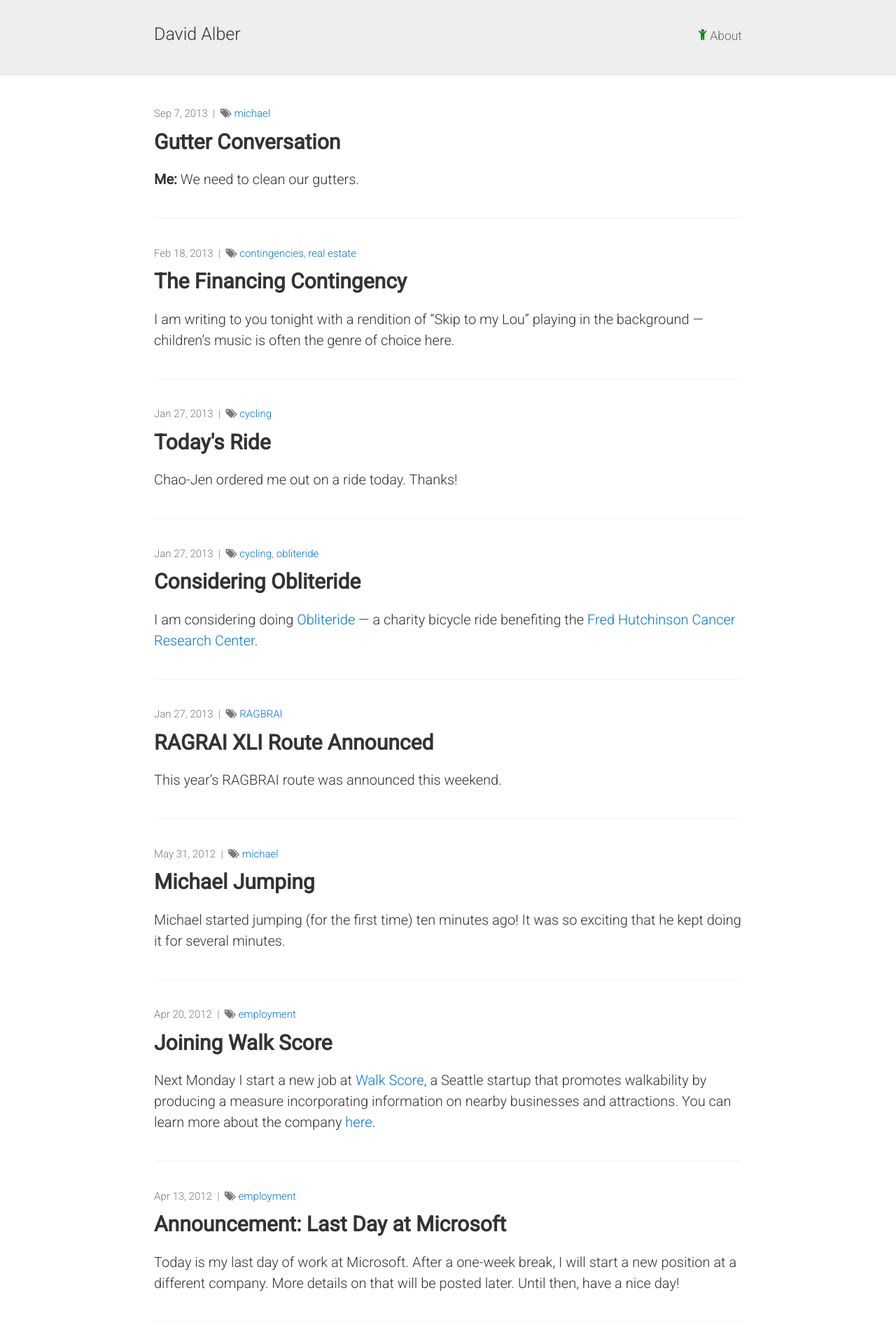
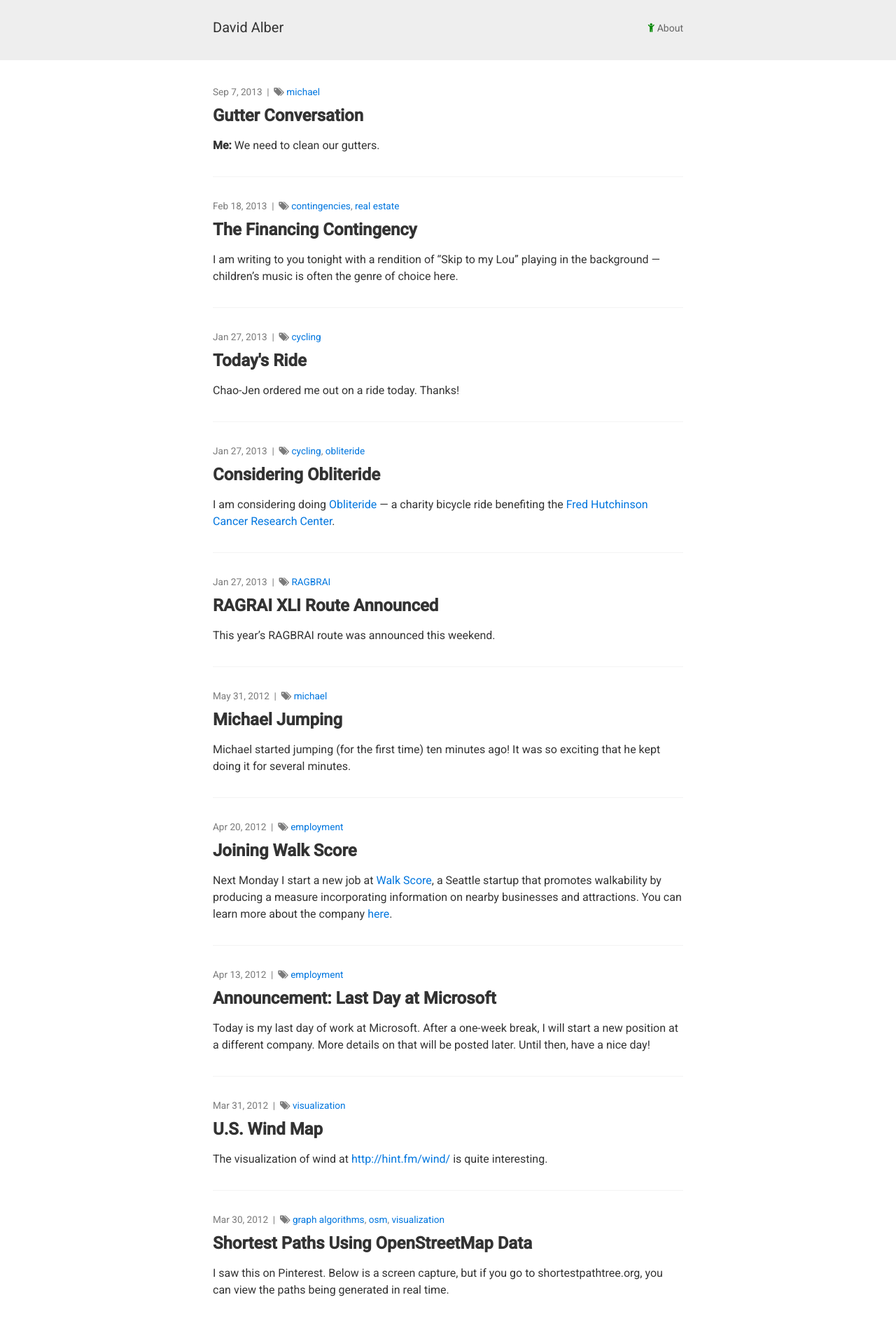
Before and after one commit to davidalber/davidalber.github.io, a Jekyll site: the page built from index.html, in a window 1280 px wide. Shown: the top 1920 px of the page at 70% size. Built offline with Jekyll 4.4.1, drawn with Linux system fonts in a browser that asks for light colours; the list of posts is cut into pages by our own code.

Commit message:
Using heavier fonts and tweaking sizes

```diff
--- a/_includes/head.html
+++ b/_includes/head.html
@@ -14,7 +14,7 @@
 
     <!-- Fonts -->
     <link href="https://maxcdn.bootstrapcdn.com/font-awesome/4.7.0/css/font-awesome.min.css" rel="stylesheet">
-    <link href="https://fonts.googleapis.com/css?family=Roboto:300,400" rel="stylesheet">
+    <link href="https://fonts.googleapis.com/css?family=Roboto:400,500" rel="stylesheet">
 
     {% if site.show_social_icons or site.show_sharing_icons %}
       <link href="//maxcdn.bootstrapcdn.com/font-awesome/4.4.0/css/font-awesome.min.css" rel="stylesheet">
--- a/_sass/_media-queries.scss
+++ b/_sass/_media-queries.scss
@@ -52,7 +52,7 @@
 
 @media screen and (min-width: $viewport-large) {
   html {
-    font-size: 20px;
+    font-size: 16px;
   }
 }
 
--- a/_sass/_posts.scss
+++ b/_sass/_posts.scss
@@ -40,7 +40,7 @@ a.post-link:hover {
 .meta,
 .post-meta {
   width: auto;
-  font-size: .75rem;
+  font-size: .85rem;
   font-weight: 300;
   margin: 0;
   padding: .25em 0;
--- a/_sass/_variables.scss
+++ b/_sass/_variables.scss
@@ -2,11 +2,11 @@
 $base-font-size: 14px !default;
 $bold-font-weight: bold !default;
 $font-family: 'Roboto', sans-serif;
-$font-weight: 300 !default;
+$font-weight: 400 !default;
 //'Merriweather', 'PT Serif', Georgia, 'Times New Roman', serif !default;
 $line-height: 1.5 !default;
 $heading-font-family: 'Roboto', sans-serif;
-$heading-font-weight: 400 !default;
+$heading-font-weight: 500 !default;
 $heading-line-height: 1.25 !default;
 $monospace-font-family: 'Source Code Pro', Consolas, monospace !default;
 $h1: 2.998rem !default;
```
